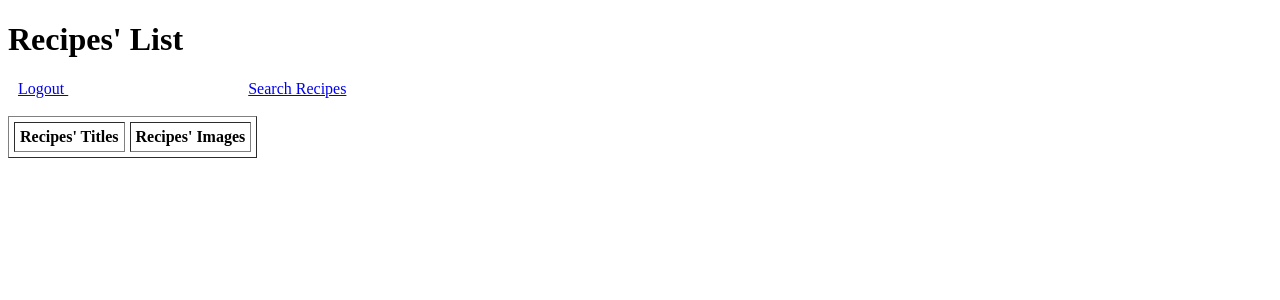
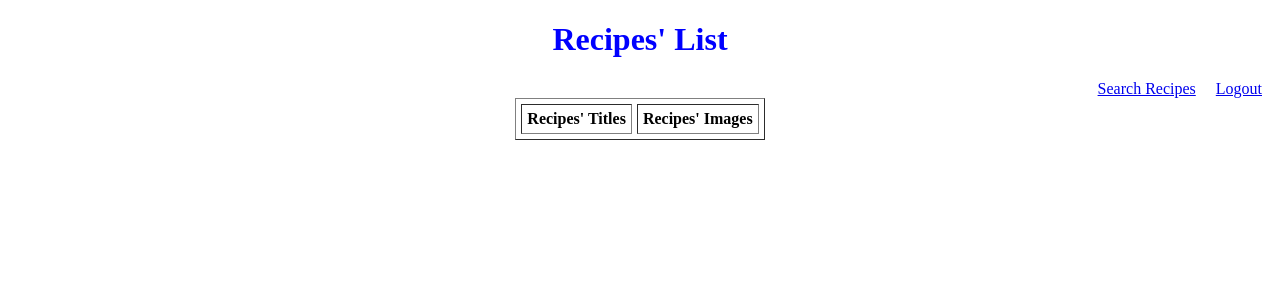
Before and after one commit to bryant-ortega/recipe-app, a Django app: page /recipes/ in a window 1280 px wide. Shown: the top 300 px of the page. Run offline with Django 4.2, Linux system fonts and the light colour scheme; the visitor is signed in with stand-in values (Sample User, id 1); data that the repository does not hold is empty.

Commit message:
added style.css

```diff
--- a/src/recipe_project/settings.py
+++ b/src/recipe_project/settings.py
@@ -119,6 +119,9 @@ USE_TZ = True
 # https://docs.djangoproject.com/en/4.2/howto/static-files/
 
 STATIC_URL = 'static/'
+STATICFILES_DIRS=[
+   BASE_DIR / 'static'
+]
 
 MEDIA_URL = '/media/'
 MEDIA_ROOT= BASE_DIR / 'media'
--- a/src/recipes/templates/recipes/recipes_list.html
+++ b/src/recipes/templates/recipes/recipes_list.html
@@ -1,20 +1,25 @@
+{% load static %}
+
 <!DOCTYPE html>
 <html>
     <head>
         <title>Recipes List</title>
+        <link rel="stylesheet" href="{% static 'style.css' %}" />
     </head>
     <body>
         <h1>Recipes' List</h1>
-        <a
-            href="{% url 'logout' %}"
-            style="margin-right: 180px; margin-left: 10px"
+
+        <div class="links-container">
+            <a href="{% url 'recipes:recipe_search' %}">Search Recipes</a>
+            <a href="{% url 'logout' %}" class="logout-link">Logout</a>
+        </div>
+
+        <table
+            class="centered-table"
+            border="1"
+            cellpadding="5"
+            cellspacing="5"
         >
-            Logout
-        </a>
-        <a href="{% url 'recipes:recipe_search' %}"> Search Recipes </a
-        ><br /><br />
-
-        <table border="1" cellpadding="5" cellspacing="5">
             <tr>
                 <th>Recipes' Titles</th>
                 <th>Recipes' Images</th>
--- /dev/null
+++ b/src/static/home.js
@@ -0,0 +1 @@
+console.log("hello world from the console");
--- /dev/null
+++ b/src/static/style.css
@@ -0,0 +1,20 @@
+h1 {
+    color: blue;
+    text-align: center;
+}
+
+.logout-link {
+    float: right;
+    margin-right: 10px;
+}
+
+.links-container {
+    display: flex;
+    justify-content: flex-end;
+    gap: 20px;
+}
+
+.centered-table {
+    margin-left: auto;
+    margin-right: auto;
+}
```
Also changed, not shown: src/recipes/templates/recipes/recipes_home.html (+7 -2 lines), src/media/recipes/Chicken_Fajitas.jpg (added), src/media/recipes/Tacos.jpg (added), src/media/recipes/arnold_palmer.jpg (added), src/media/recipes/lemodade.jpg (added).
